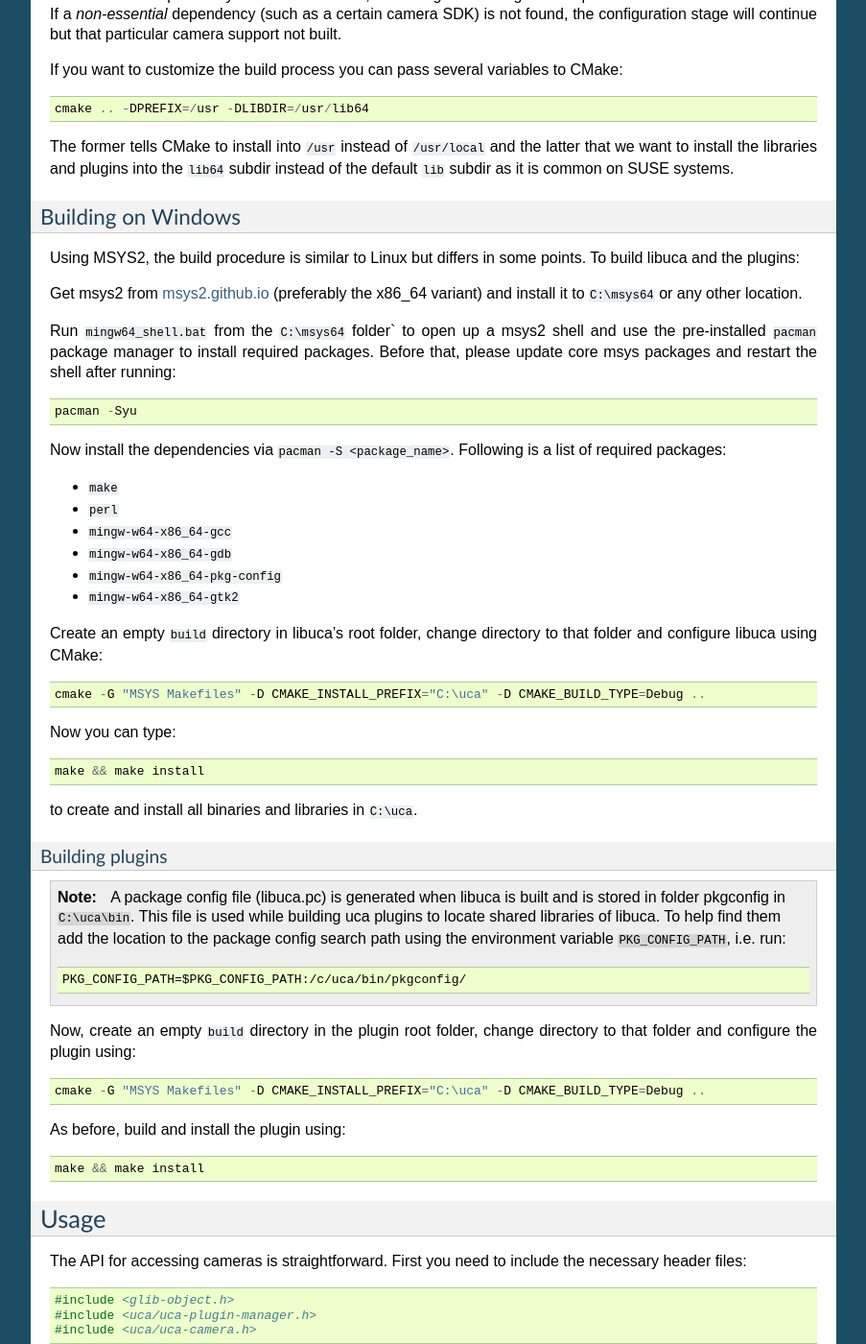
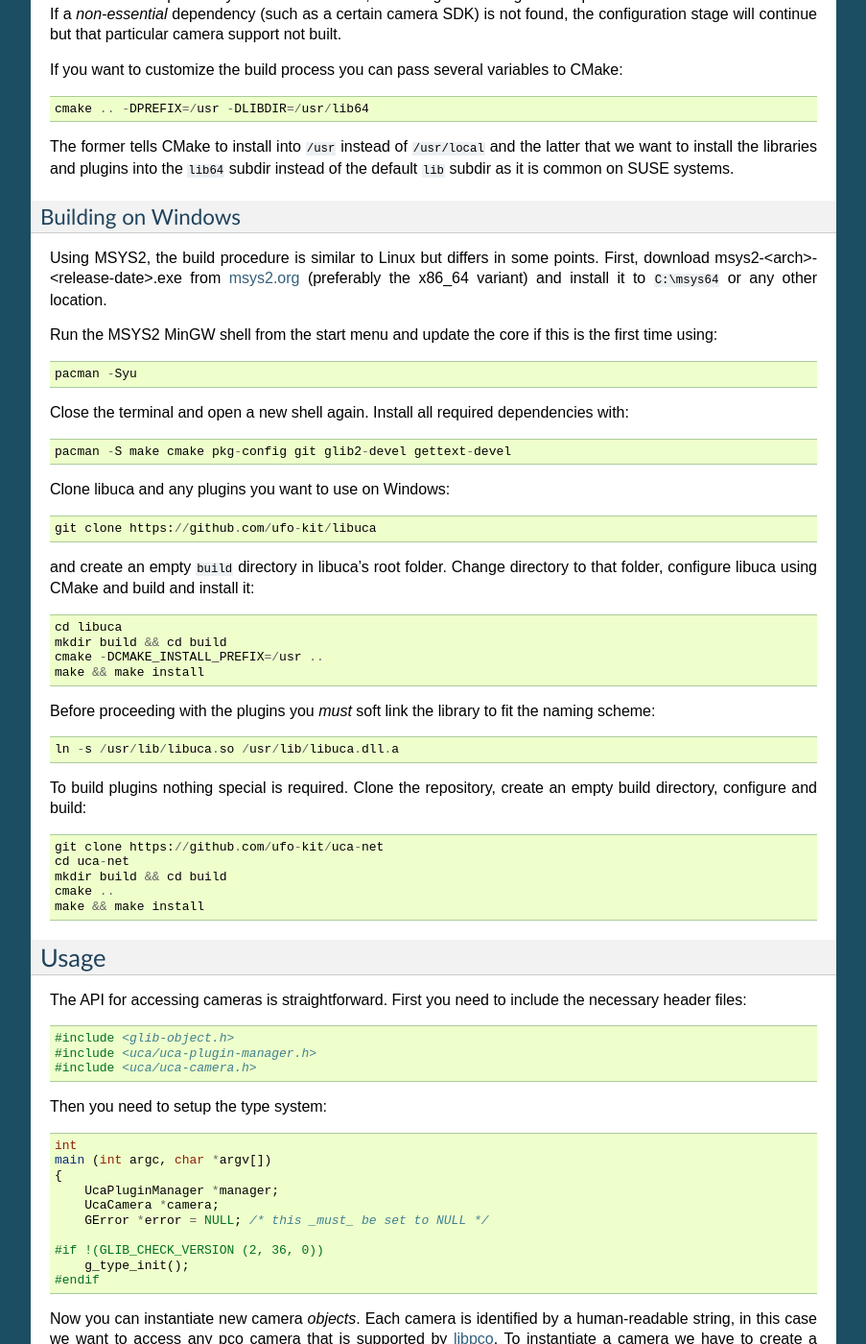
Before and after one commit to ufo-kit/libuca, a Sphinx documentation site: the page built from docs/quickstart.rst, in a window 1280 px wide and 1400 px high, scrolled down 1555 px. Shown: the whole window at 96% size, without its empty margins (198-1101 px from the left). Built offline with Sphinx 7.4.7, drawn with Linux system fonts in a browser that asks for light colours.

Commit message:
Update Windows build instructions

```diff
--- a/docs/quickstart.rst
+++ b/docs/quickstart.rst
@@ -103,60 +103,44 @@ Building on Windows
 ~~~~~~~~~~~~~~~~~~~
 
 Using MSYS2, the build procedure is similar to Linux but differs in some points.
-To build libuca and the plugins:
+First, download msys2-<arch>-<release-date>.exe from `msys2.org
+<https://msys2.org/>`_ (preferably the x86_64 variant) and install it to
+``C:\msys64`` or any other location.
 
-Get msys2 from `msys2.github.io <https://msys2.github.io/>`_ (preferably the
-x86_64 variant) and install it to ``C:\msys64`` or any other location.
-
-Run ``mingw64_shell.bat`` from the ``C:\msys64`` folder` to open up a msys2 shell
-and use the pre-installed ``pacman`` package manager to install required packages.
-Before that, please update core msys packages and restart the shell after
-running::
+Run the MSYS2 MinGW shell from the start menu and update the core if this is the
+first time using::
 
     pacman -Syu
 
-Now install the dependencies via ``pacman -S <package_name>``. Following is a
-list of required packages:
+Close the terminal and open a new shell again. Install all required dependencies
+with::
 
-- ``make``
-- ``perl``
-- ``mingw-w64-x86_64-gcc``
-- ``mingw-w64-x86_64-gdb``
-- ``mingw-w64-x86_64-pkg-config``
-- ``mingw-w64-x86_64-gtk2``
+    pacman -S make cmake pkg-config git glib2-devel gettext-devel
 
-Create an empty ``build`` directory in libuca's root folder, change directory to
-that folder and configure libuca using CMake::
+Clone libuca and any plugins you want to use on Windows::
 
-    cmake -G "MSYS Makefiles" -D CMAKE_INSTALL_PREFIX="C:\uca" -D CMAKE_BUILD_TYPE=Debug ..
+    git clone https://github.com/ufo-kit/libuca
 
-Now you can type::
+and create an empty ``build`` directory in libuca's root folder. Change
+directory to that folder, configure libuca using CMake and build and install it::
 
+    cd libuca
+    mkdir build && cd build
+    cmake -DCMAKE_INSTALL_PREFIX=/usr ..
     make && make install
 
-to create and install all binaries and libraries in ``C:\uca``.
+Before proceeding with the plugins you *must* soft link the library to fit the
+naming scheme::
 
+    ln -s /usr/lib/libuca.so /usr/lib/libuca.dll.a
 
-Building plugins
-^^^^^^^^^^^^^^^^
+To build plugins nothing special is required. Clone the repository, create an
+empty build directory, configure and build::
 
-.. note::
-
-    A package config file (libuca.pc) is generated when libuca is built
-    and is stored in folder pkgconfig in ``C:\uca\bin``. This file is used while
-    building uca plugins to locate shared libraries of libuca. To help find them add
-    the location to the package config search path using the environment variable
-    ``PKG_CONFIG_PATH``, i.e. run::
-
-        PKG_CONFIG_PATH=$PKG_CONFIG_PATH:/c/uca/bin/pkgconfig/
-
-Now, create an empty ``build`` directory in the plugin root folder, change
-directory to that folder and configure the plugin using::
-
-    cmake -G "MSYS Makefiles" -D CMAKE_INSTALL_PREFIX="C:\uca" -D CMAKE_BUILD_TYPE=Debug ..
-
-As before, build and install the plugin using::
-
+    git clone https://github.com/ufo-kit/uca-net
+    cd uca-net
+    mkdir build && cd build
+    cmake ..
     make && make install
 
 
```
